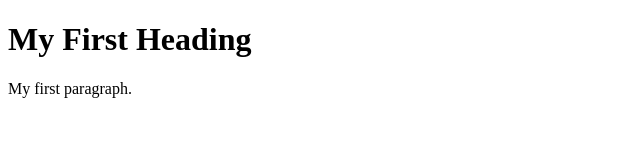
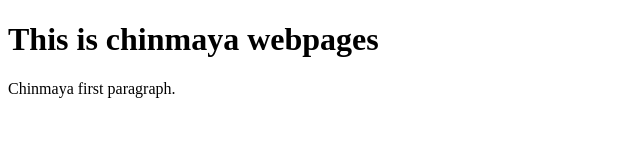
Before and after one commit to Chinmaya143/my-code-pipeline, a plain HTML site: page index.html in a window 1280 px wide. Shown: the whole page, without its empty margins (0-640 px from the left). Drawn offline with Linux system fonts and the light colour scheme.

Commit message:
Update index.html

```diff
--- a/index.html
+++ b/index.html
@@ -2,9 +2,9 @@
 <html>
 <body>
 
-<h1>My First Heading</h1>
+<h1>This is chinmaya webpages</h1>
 
-<p>My first paragraph.</p>
+<p>Chinmaya first paragraph.</p>
 
 </body>
 </html>
```
